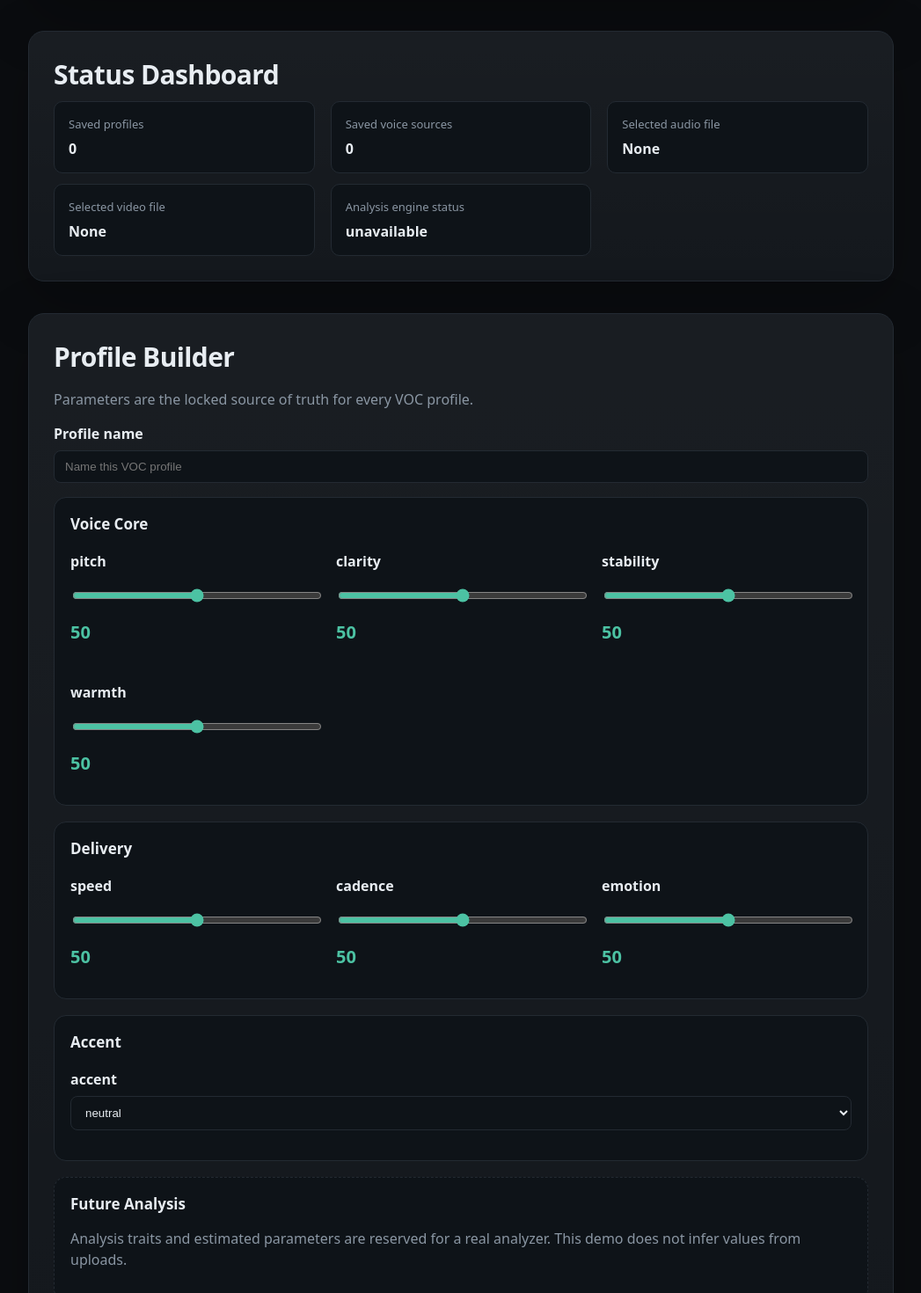
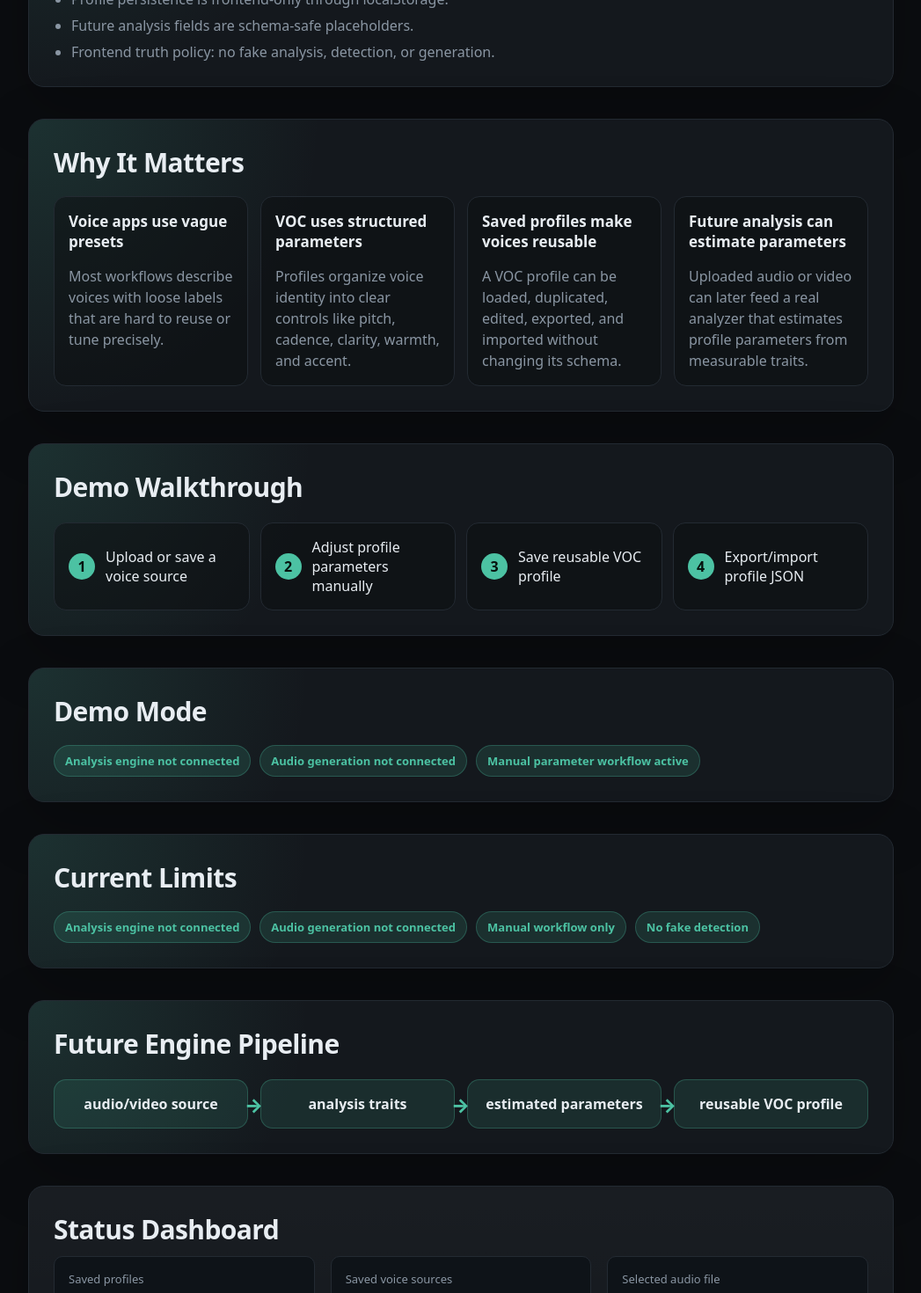
Before and after one commit to waraujobrand-ui/VOC, a React (Vite) app: page / in a window 1280 px wide. Shown: the part 760-2230 px from the top of the page at 88% size, without its empty margins (116-1163 px from the left). Built offline with nearby package versions, Linux system fonts and the light colour scheme.

Commit message:
VOC investor demo pass 1

```diff
--- a/src/App.jsx
+++ b/src/App.jsx
@@ -443,6 +443,11 @@ export default function App() {
         </div>
       </header>
 
+      <section className="voc-card voc-investor-hero">
+        <span className="voc-section-label">Investor demo framing</span>
+        <h2>VOC turns voice identity into reusable, adjustable parameters.</h2>
+      </section>
+
       <section className="voc-card voc-landing-panel">
         <h2>Demo Overview</h2>
         <p>
@@ -459,12 +464,64 @@ export default function App() {
         </ul>
       </section>
 
+      <section className="voc-card voc-investor-panel">
+        <h2>Why It Matters</h2>
+        <div className="voc-explainer-grid">
+          <div>
+            <h3>Voice apps use vague presets</h3>
+            <p>Most workflows describe voices with loose labels that are hard to reuse or tune precisely.</p>
+          </div>
+          <div>
+            <h3>VOC uses structured parameters</h3>
+            <p>Profiles organize voice identity into clear controls like pitch, cadence, clarity, warmth, and accent.</p>
+          </div>
+          <div>
+            <h3>Saved profiles make voices reusable</h3>
+            <p>A VOC profile can be loaded, duplicated, edited, exported, and imported without changing its schema.</p>
+          </div>
+          <div>
+            <h3>Future analysis can estimate parameters</h3>
+            <p>Uploaded audio or video can later feed a real analyzer that estimates profile parameters from measurable traits.</p>
+          </div>
+        </div>
+      </section>
+
+      <section className="voc-card voc-investor-panel">
+        <h2>Demo Walkthrough</h2>
+        <ol className="voc-walkthrough-list">
+          <li><span>1</span>Upload or save a voice source</li>
+          <li><span>2</span>Adjust profile parameters manually</li>
+          <li><span>3</span>Save reusable VOC profile</li>
+          <li><span>4</span>Export/import profile JSON</li>
+        </ol>
+      </section>
+
       <section className="voc-card voc-demo-panel">
         <h2>Demo Mode</h2>
         <div className="voc-badge-row">
           <span className="voc-badge">Analysis engine not connected</span>
           <span className="voc-badge">Audio generation not connected</span>
           <span className="voc-badge">Manual parameter workflow active</span>
+        </div>
+      </section>
+
+      <section className="voc-card voc-limits-panel">
+        <h2>Current Limits</h2>
+        <div className="voc-badge-row">
+          <span className="voc-badge">Analysis engine not connected</span>
+          <span className="voc-badge">Audio generation not connected</span>
+          <span className="voc-badge">Manual workflow only</span>
+          <span className="voc-badge">No fake detection</span>
+        </div>
+      </section>
+
+      <section className="voc-card voc-future-engine-panel">
+        <h2>Future Engine Pipeline</h2>
+        <div className="voc-pipeline">
+          <span>audio/video source</span>
+          <span>analysis traits</span>
+          <span>estimated parameters</span>
+          <span>reusable VOC profile</span>
         </div>
       </section>
 
--- a/src/styles.css
+++ b/src/styles.css
@@ -128,10 +128,21 @@ body,
 }
 
 .voc-landing-panel,
-.voc-demo-panel {
+.voc-demo-panel,
+.voc-investor-hero,
+.voc-investor-panel,
+.voc-limits-panel,
+.voc-future-engine-panel {
   background:
     radial-gradient(circle at top left, rgba(76, 194, 163, 0.15), transparent 32%),
     var(--surface);
+}
+
+.voc-investor-hero h2 {
+  font-size: clamp(30px, 5vw, 52px);
+  line-height: 1;
+  margin-top: 12px;
+  max-width: 820px;
 }
 
 .voc-feature-list {
@@ -140,6 +151,87 @@ body,
   gap: 8px;
   margin: 16px 0 0;
   padding-left: 20px;
+}
+
+.voc-explainer-grid {
+  display: grid;
+  gap: 14px;
+  grid-template-columns: repeat(auto-fit, minmax(220px, 1fr));
+  margin-top: 18px;
+}
+
+.voc-explainer-grid > div {
+  background: rgba(11, 13, 16, 0.48);
+  border: 1px solid var(--border);
+  border-radius: 14px;
+  padding: 16px;
+}
+
+.voc-explainer-grid p {
+  margin-bottom: 0;
+}
+
+.voc-walkthrough-list {
+  counter-reset: none;
+  display: grid;
+  gap: 12px;
+  grid-template-columns: repeat(auto-fit, minmax(210px, 1fr));
+  list-style: none;
+  margin: 20px 0 0;
+  padding: 0;
+}
+
+.voc-walkthrough-list li {
+  align-items: center;
+  background: rgba(11, 13, 16, 0.48);
+  border: 1px solid var(--border);
+  border-radius: 14px;
+  color: var(--text);
+  display: flex;
+  gap: 12px;
+  padding: 16px;
+}
+
+.voc-walkthrough-list span {
+  align-items: center;
+  background: var(--accent);
+  border-radius: 999px;
+  color: #06120e;
+  display: flex;
+  flex: 0 0 auto;
+  font-weight: 900;
+  height: 30px;
+  justify-content: center;
+  width: 30px;
+}
+
+.voc-pipeline {
+  display: grid;
+  gap: 14px;
+  grid-template-columns: repeat(4, 1fr);
+  margin-top: 20px;
+}
+
+.voc-pipeline span {
+  background: rgba(76, 194, 163, 0.12);
+  border: 1px solid rgba(76, 194, 163, 0.28);
+  border-radius: 14px;
+  color: var(--text);
+  font-weight: 800;
+  padding: 16px;
+  position: relative;
+  text-align: center;
+}
+
+.voc-pipeline span:not(:last-child)::after {
+  color: var(--accent);
+  content: "→";
+  font-size: 22px;
+  position: absolute;
+  right: -18px;
+  top: 50%;
+  transform: translateY(-50%);
+  z-index: 1;
 }
 
 .voc-field {
@@ -498,6 +590,19 @@ body,
     width: 100%;
   }
 
+  .voc-pipeline {
+    grid-template-columns: 1fr;
+  }
+
+  .voc-pipeline span:not(:last-child)::after {
+    bottom: -24px;
+    content: "↓";
+    left: 50%;
+    right: auto;
+    top: auto;
+    transform: translateX(-50%);
+  }
+
   .voc-field input[type="range"] {
     min-height: 44px;
   }
```
